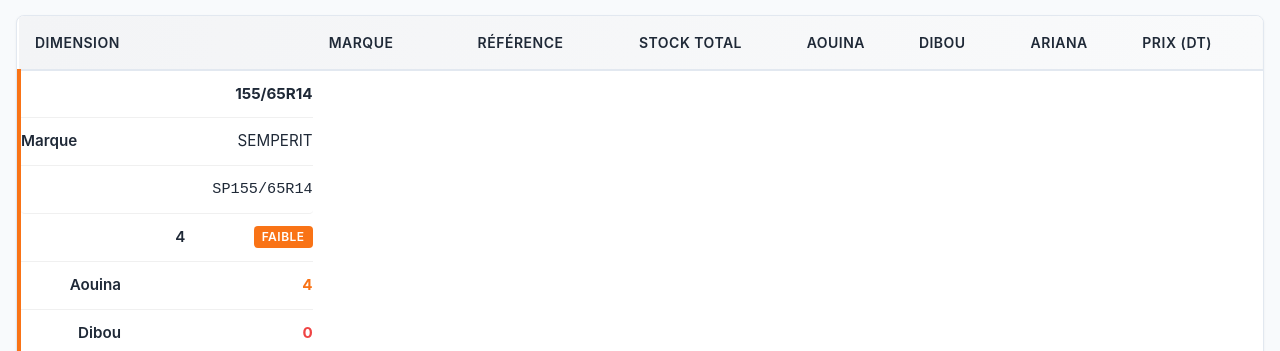
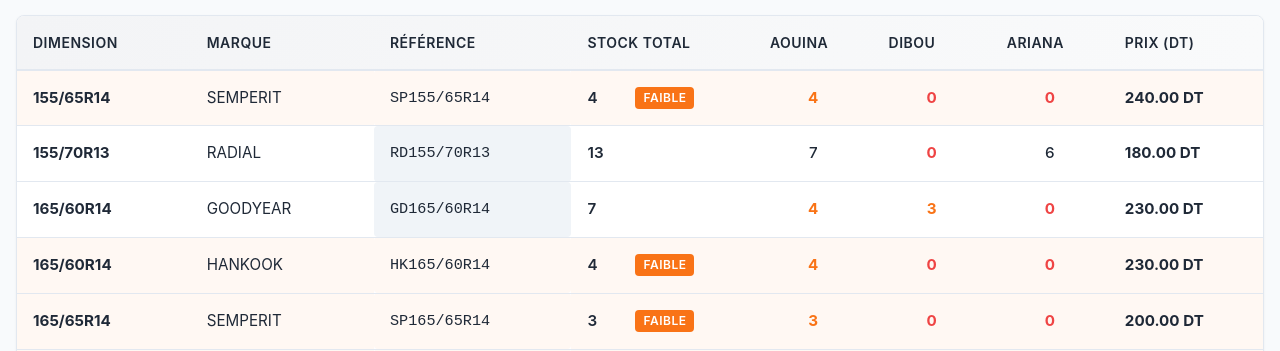
Before and after one commit to jesser-01/speed-pneu, a React (Vite) app: page / in a window 1280 px wide. Shown: the part 449-800 px from the top of the page. Built offline with nearby package versions, Linux system fonts and the light colour scheme; no server answers.

Commit message:
Fix CSS syntax error - remove duplicate code

```diff
--- a/src/styles/ProductTable.css
+++ b/src/styles/ProductTable.css
@@ -204,77 +204,4 @@
   .row-high-stock td {
     background-color: transparent;
   }
-    box-shadow: 0 1px 3px rgba(0, 0, 0, 0.1);
-  }
-
-  .products-table td {
-    display: flex;
-    justify-content: space-between;
-    align-items: center;
-    padding: 0.75rem 0;
-    font-size: 0.95rem;
-    white-space: normal;
-    border-bottom: 1px solid #f0f0f0;
-    min-width: auto;
-  }
-
-  .products-table td:last-child {
-    border-bottom: none;
-  }
-
-  .products-table td::before {
-    content: attr(data-label);
-    font-weight: 600;
-    color: var(--text-dark);
-    margin-right: 1rem;
-    min-width: 100px;
-  }
-
-  .dimension-cell::before { content: "Dimension"; }
-  .dimension-cell + td::before { content: "Marque"; }
-  .reference-cell::before { content: "Référence"; }
-  .stock-total::before { content: "Stock Total"; }
-
-  .stock-location {
-    text-align: right;
-  }
-
-  .stock-location:nth-of-type(5)::before { content: "Aouina"; }
-  .stock-location:nth-of-type(6)::before { content: "Dibou"; }
-  .stock-location:nth-of-type(7)::before { content: "Ariana"; }
-
-  .price-cell::before { content: "Prix (DT)"; }
-
-  .dimension-cell {
-    color: var(--text-dark);
-  }
-
-  .price-cell strong {
-    display: block;
-    text-align: right;
-  }
-
-  .row-out-of-stock td {
-    background-color: transparent;
-  }
-
-  .row-low-stock td {
-    background-color: transparent;
-  }
-
-  .row-high-stock td {
-    background-color: transparent;
-  }
-
-  .row-out-of-stock {
-    border-left: 4px solid var(--danger-color);
-  }
-
-  .row-low-stock {
-    border-left: 4px solid var(--warning-color);
-  }
-
-  .row-high-stock {
-    border-left: 4px solid var(--success-color);
-  }
 }
```
